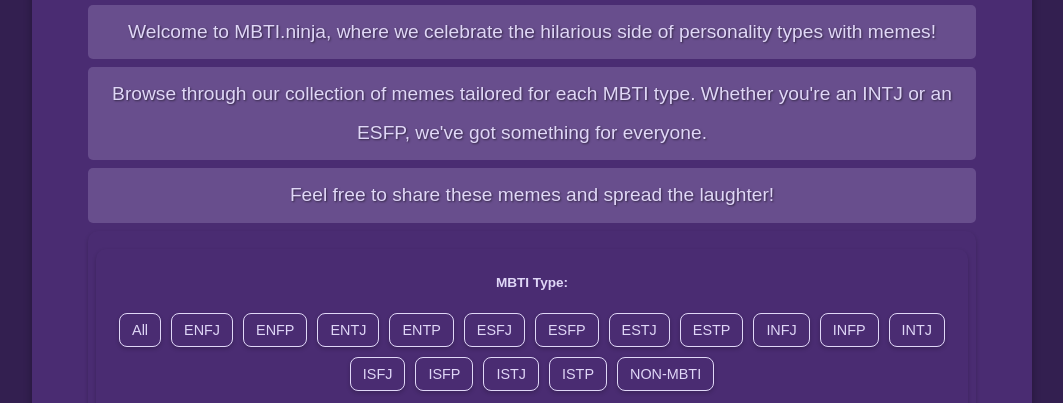
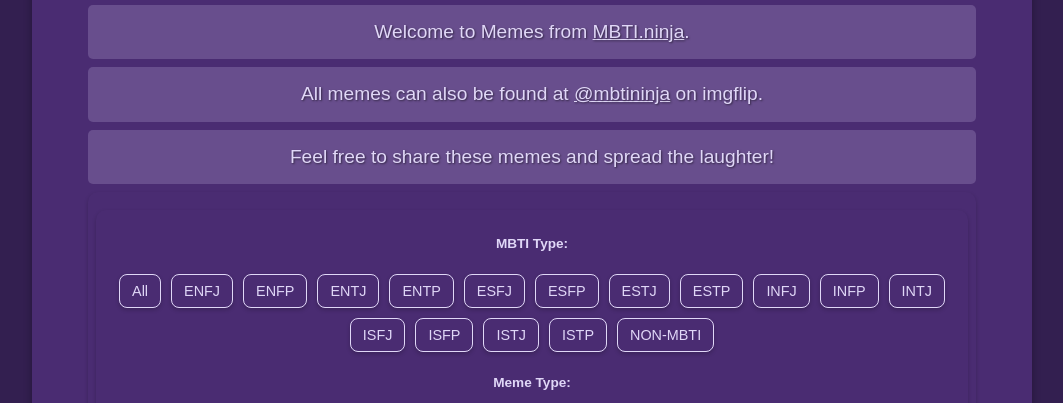
Before and after one commit to megzjudge/memes, a plain HTML site: page index.html in a window 1280 px wide. Shown: the part 351-754 px from the top of the page, without its empty margins (108-1171 px from the left). Drawn offline with Linux system fonts and the light colour scheme.

Commit message:
Update index.html

```diff
--- a/index.html
+++ b/index.html
@@ -30,8 +30,8 @@
     <header>
         <a href="https://mbti.ninja"><img src="images/MBTIninja.webp" alt="MBTI Logo"></a>
         <h2>Memes at MBTI.ninja</h2>
-        <p class="art-process">Welcome to MBTI.ninja, where we celebrate the hilarious side of personality types with memes!</p>
-        <p class="art-process">Browse through our collection of memes tailored for each MBTI type. Whether you're an INTJ or an ESFP, we've got something for everyone.</p>
+        <p class="art-process">Welcome to Memes from <a href="https://mbti.ninja/">MBTI.ninja</a>.</p>
+        <p class="art-process">All memes can also be found at <a href="https://imgflip.com/all/user-images/mbtininja?sort=latest">@mbtininja</a> on imgflip.</p>
         <p class="art-process">Feel free to share these memes and spread the laughter!</p>
         <div class="filter-container">
             <div class="filter-container">
```
